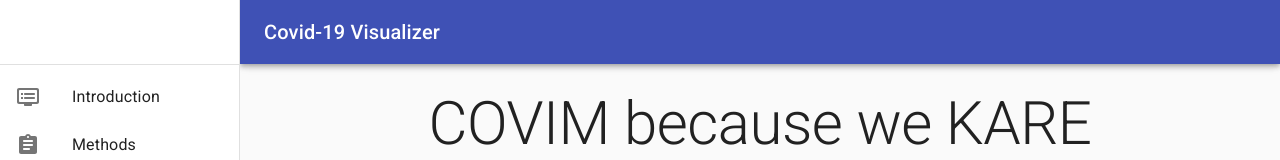
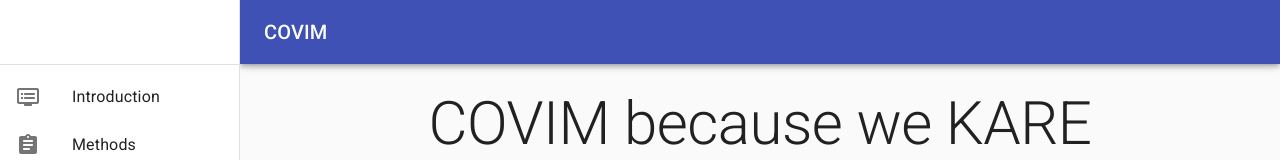
Before and after one commit to uvafan/MMM_Final_Project, a React (Create React App) app in the folder viz/: page / in a window 1280 px wide. Shown: the top 160 px of the page. Built offline with nearby package versions, Linux system fonts and the light colour scheme.

Commit message:
change title

```diff
--- a/viz/public/index.html
+++ b/viz/public/index.html
@@ -24,7 +24,7 @@
       work correctly both with client-side routing and a non-root public URL.
       Learn how to configure a non-root public URL by running `npm run build`.
     -->
-    <title>React App</title>
+    <title>COVIM</title>
   </head>
   <body>
     <noscript>You need to enable JavaScript to run this app.</noscript>
--- a/viz/src/App.js
+++ b/viz/src/App.js
@@ -134,7 +134,7 @@ const App = () => {
               <MenuIcon />
             </IconButton>
             <Typography variant="h6" noWrap>
-              Covid-19 Visualizer
+              COVIM
             </Typography>
           </Toolbar>
         </AppBar>
```
